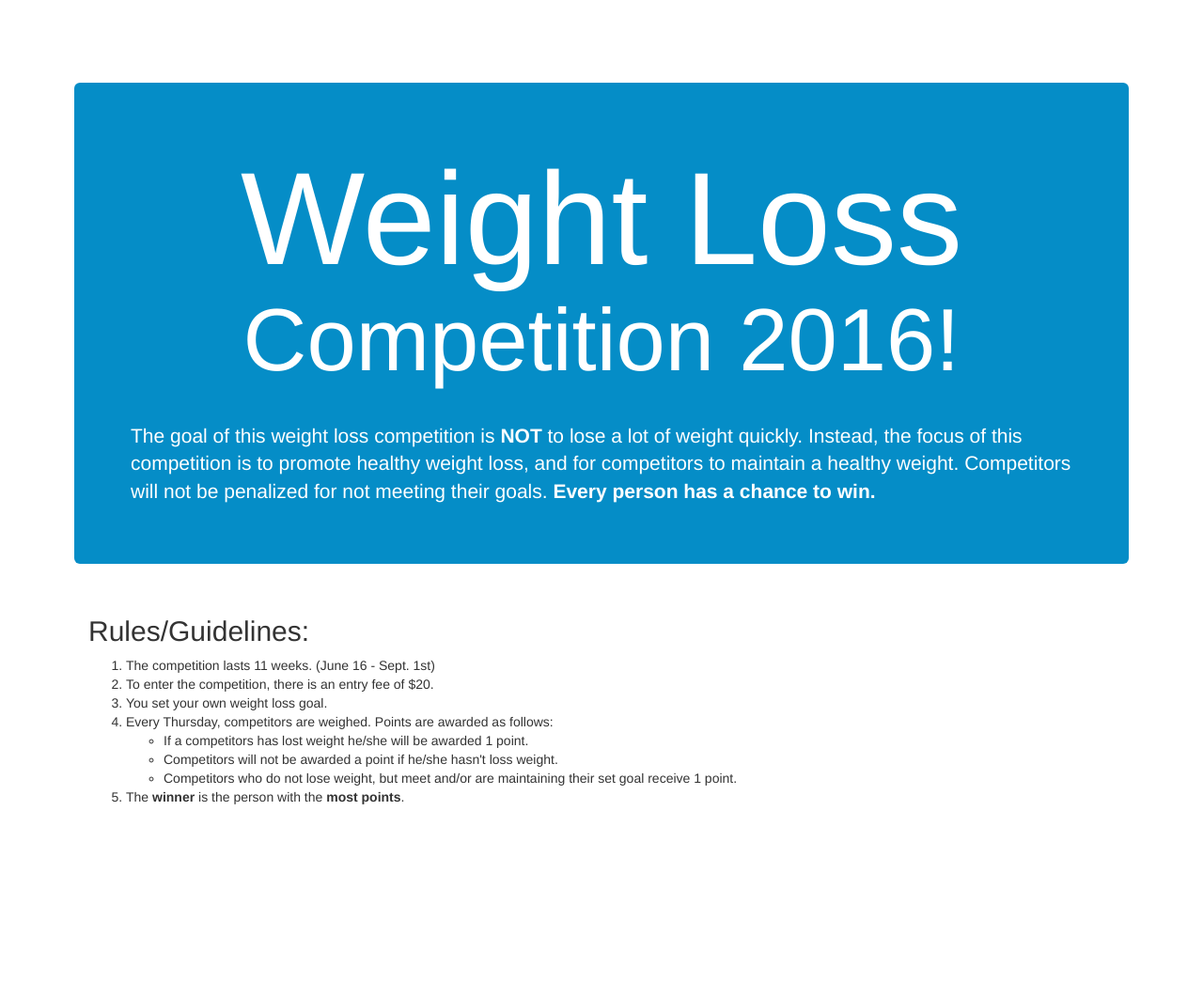
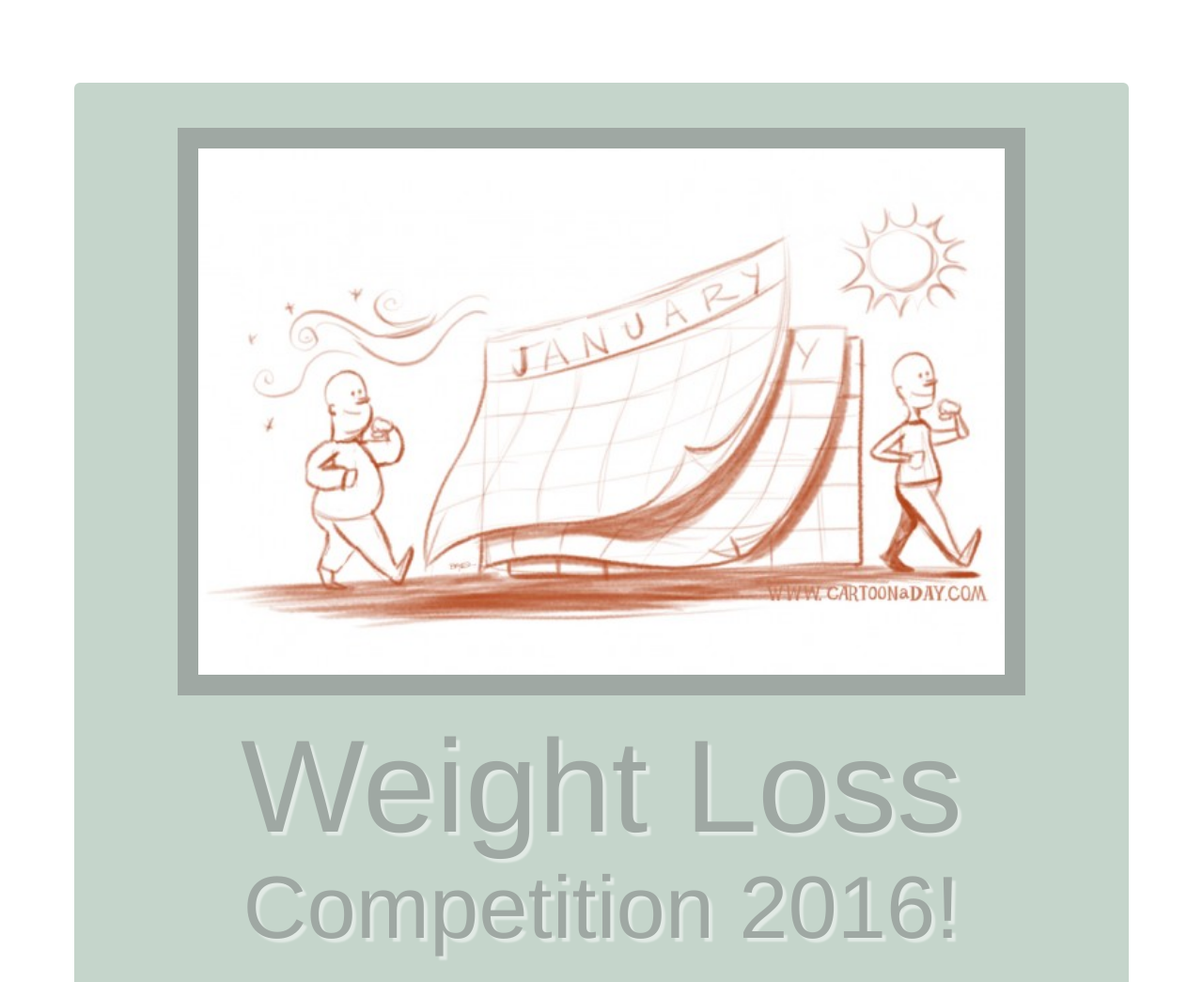
Before and after one commit to jobygjoseph/fattyfatfat, a plain HTML site: page 2016/index.html in a window 1280 px wide. Shown: the top 1045 px of the page at 94% size. Drawn offline with Linux system fonts and the light colour scheme.

Commit message:
added img and change colors

```diff
--- a/2016/css/main.css
+++ b/2016/css/main.css
@@ -29,13 +29,19 @@ body {
     padding: 48px !important;
     padding-left: 60px !important;
     padding-right: 60px !important;
-    background-color: #058DC7;
+    background-color: #c5d5cb;
     color: white;
 }
-
+.jumbotron .mainImg {
+    border: #9fa8a3 solid 22px;
+}
 .jumbotron > h1 {
     font-size: 94px;
     padding-bottom: 25px;
+    color: #9fa8a3;
+    -webkit-text-shadow: 4px 4px 2px rgba(255, 255, 255, .5);
+    -moz-text-shadow: 4px 4px 2px rgba(255, 255, 255, .5);
+    text-shadow: 4px 4px 2px rgba(255, 255, 255, .5);
 }
 
 .jumbotron > h1 > span {
@@ -89,7 +95,7 @@ body {
     color: #fff;
     font-weight: bold;
     font-size: 22px;
-    background-color: #428bca;
+    background-color: #c5d5cb;
 }
 
 #footer .container2 > p {
@@ -126,7 +132,7 @@ body {
     -webkit-transition: all 0.3s ease;
     transition: all 0.3s ease;
     padding: 20px;
-    background: cornsilk;
+    background: #e3e0cf;
 }
 
 #playa_listings ul li img {
@@ -135,7 +141,7 @@ body {
     height: 200px;
     margin-right: 20px;
     margin-left: 30px;
-    border: #ffffff 10px solid;
+    border: #c5d5cb 10px solid;
     -webkit-box-shadow: 0px 0px 55px -3px rgba(0, 0, 0, 0.75);
     -moz-box-shadow: 0px 0px 55px -3px rgba(0, 0, 0, 0.75);
     box-shadow: 0px 0px 55px -3px rgba(0, 0, 0, 0.75);
--- a/2016/index.html
+++ b/2016/index.html
@@ -32,6 +32,7 @@
       <div class="container">
 
         <div class="jumbotron">
+          <img class="mainImg" src="img/weight-loss.jpg" width="90%" alt="weight loss" />
           <h1><span>Weight Loss</span>Competition 2016!</h1>
           <p class="lead">The goal of this weight loss competition is <strong>NOT</strong> to lose a lot of weight quickly. Instead, the focus of this competition is to promote healthy weight loss, and for competitors to maintain a healthy weight. Competitors will not be penalized for not meeting their goals. <strong>Every person has a chance to win.</strong></p>
         </div>
```
Also changed, not shown: 2016/img/weight-loss.jpg (added).
